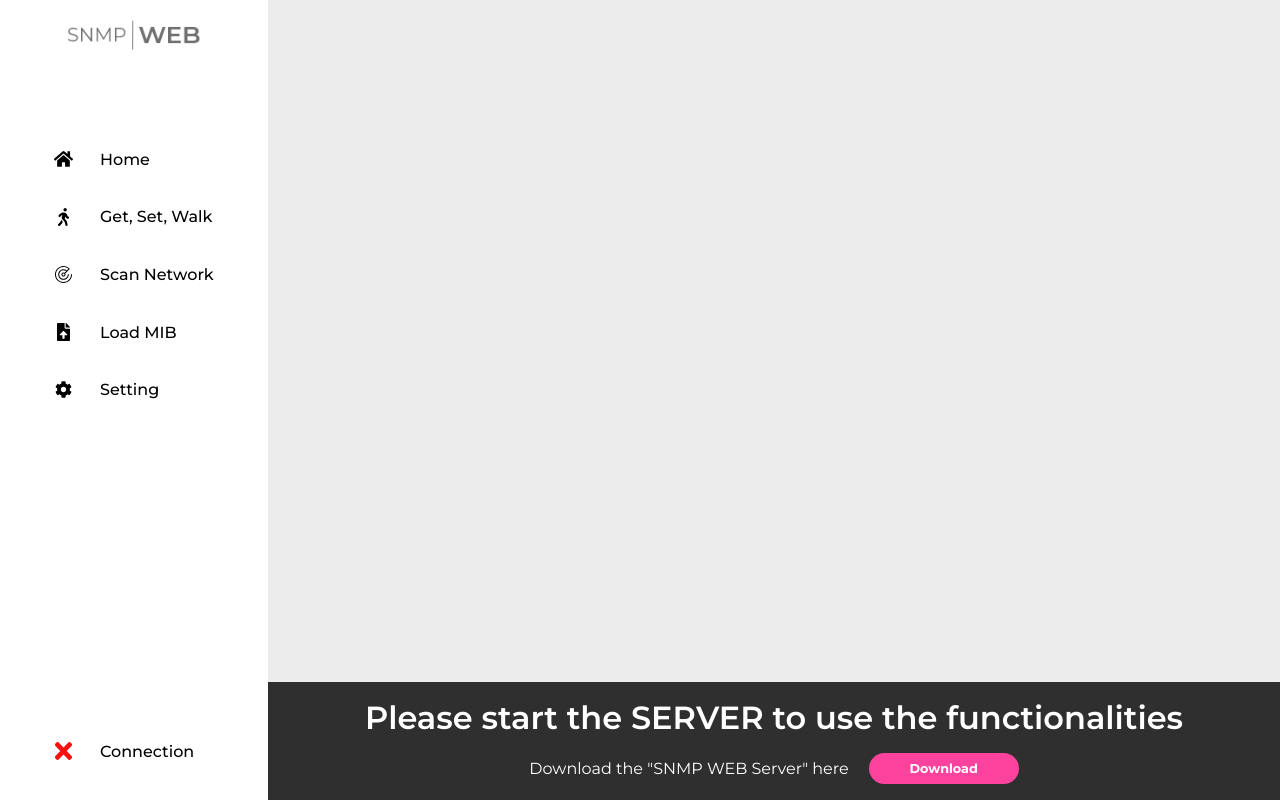
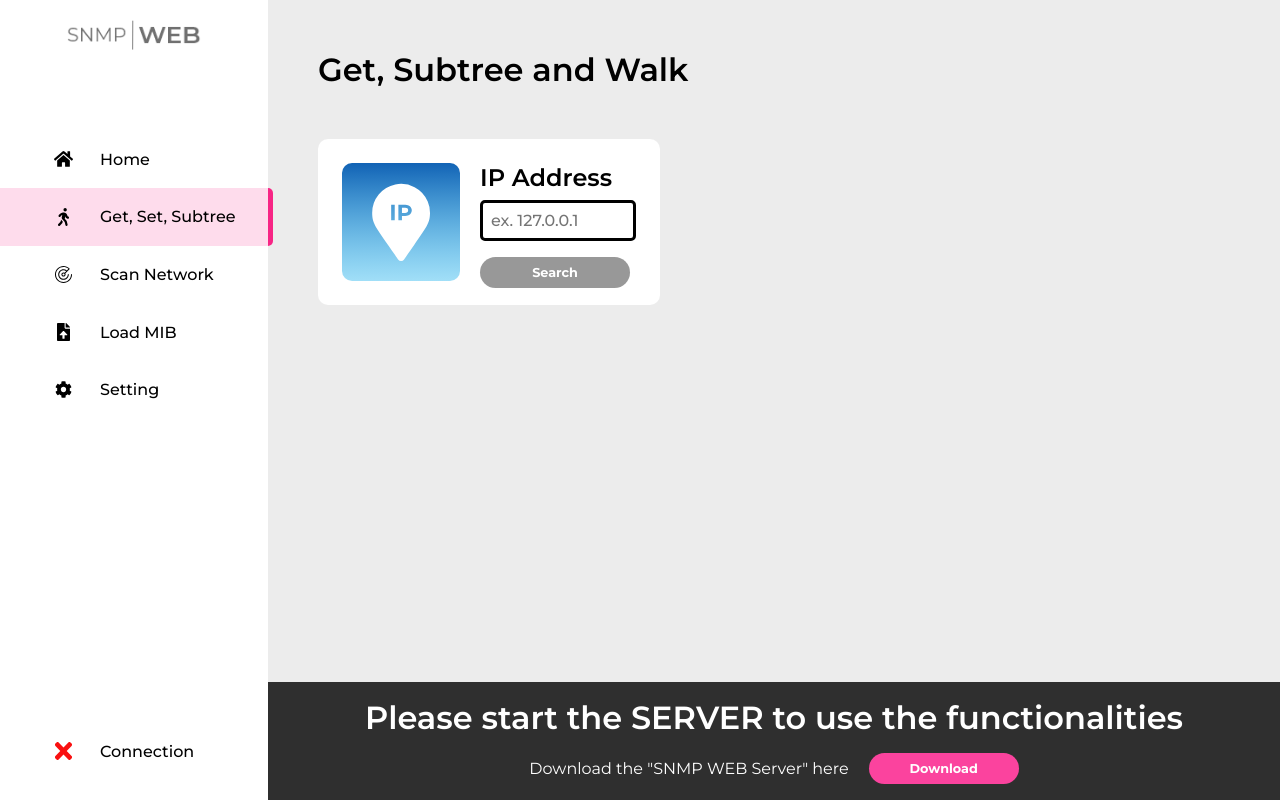
Before and after one commit to beniaminterza/SNMP-Tool-Node, a React (Create React App) app in the folder my-app/: page /getSubtreeSet in a window 1280 px wide. Built offline with nearby package versions, Linux system fonts and the light colour scheme; no server answers.

Commit message:
getWalkSet to getSubtreeSet

```diff
--- a/my-app/src/App.js
+++ b/my-app/src/App.js
@@ -1,8 +1,8 @@
 import React, { useState, useEffect } from "react";
 import SideBar from "./Compontents/Sidebar";
 import Home from "./Compontents/Home";
-import GetWalkSet from "./Compontents/GetWalkSet";
-import GetWalkSetIp from "./Compontents/GetWalkSetIp";
+import GetSubtreeSet from "./Compontents/GetSubtreeSet";
+import GetSubtreeSetIp from "./Compontents/GetSubtreeSetIp";
 import ScanNetwork from "./Compontents/ScanNetwork";
 import ErrorLeiste from "./Compontents/ErrorLeiste";
 import "./Style/Basic.css";
@@ -14,7 +14,7 @@ export default function App({ match }) {
     const [available, setAvailable] = useState(false);
 
     useEffect(() => {
-        if (url.includes("/getWalkSet/")) setUrl("/getWalkSet");
+        if (url.includes("/getSubtreeSet/")) setUrl("/getSubtreeSet");
     }, [url]);
 
     return (
@@ -32,10 +32,10 @@ export default function App({ match }) {
                 />
                 <Switch>
                     <Route path="/" exact component={Home} />
-                    <Route path="/getWalkSet" exact>
-                        <GetWalkSet setUrl={setUrl} />
+                    <Route path="/getSubtreeSet" exact>
+                        <GetSubtreeSet setUrl={setUrl} />
                     </Route>
-                    <Route path="/getWalkSet/:ip" component={GetWalkSetIp} />
+                    <Route path="/getSubtreeSet/:ip" component={GetSubtreeSetIp} />
                     <Route path="/scanNetwork">
                         <ScanNetwork
                             tableContent={tableContent}
--- a/my-app/src/Compontents/GetWalkSet.js
+++ b/my-app/src/Compontents/GetSubtreeSet.js
@@ -2,7 +2,7 @@ import React, { useState, useEffect } from "react";
 import ButtonLink from "./ButtonLink";
 import IpIcon from "../Images/ip-icon.svg";
 
-export default function GetWalkSet(props) {
+export default function GetSubtreeSet(props) {
     const [valid, setValid] = useState(false);
     const [input, setInput] = useState("");
 
@@ -12,8 +12,10 @@ export default function GetWalkSet(props) {
     }, [input]);
 
     useEffect(() => {
-        props.setUrl("/getWalkSet")
+        props.setUrl("/getSubtreeSet")
     }, []);
+
+
 
     function inputChange(e) {
         setInput(e.target.value);
@@ -32,7 +34,7 @@ export default function GetWalkSet(props) {
 
     return (
         <div className="main">
-            <h1>Get, Set and Walk {props.text}</h1>
+            <h1>Get, Subtree and Walk {props.text}</h1>
 
             <div className="exploreContent input contentContainer">
                 <img src={IpIcon} alt="IP icon" />
@@ -47,7 +49,7 @@ export default function GetWalkSet(props) {
                     <div className={valid ? "validButton" : "novalidButton"}>
                         <ButtonLink
                             title="Search"
-                            link={`/getWalkSet/${input}`}
+                            link={`/getSubtreeSet/${input}`}
                             valid={valid}
                         />
                     </div>
--- a/my-app/src/Compontents/GetWalkSetIp.js
+++ b/my-app/src/Compontents/GetSubtreeSetIp.js
@@ -10,7 +10,7 @@ import write from "../Images/write-icon.svg";
 import time from "../Images/time-icon.svg";
 import finger from "../Images/finger-icon.svg";
 
-export default function GetWalkSetIp({match }) {
+export default function GetSubtreeSetIp({match }) {
     const [valid, setValid] = useState(false);
     const [basicContainers, setBasicContainers] = useState([]);
     const [reachable, setReachable] = useState(false);
@@ -74,7 +74,7 @@ export default function GetWalkSetIp({match }) {
         <div className={valid ? `main` : `main error`}>
             <h1>
                 {valid
-                    ? `Get, Set and Walk: ${match.params.ip}`
+                    ? `Get, Subtree and Walk: ${match.params.ip}`
                     : "Error: IP Address is not valid"}
             </h1>
             {reachable ? (
--- a/my-app/src/Compontents/Home.js
+++ b/my-app/src/Compontents/Home.js
@@ -30,10 +30,10 @@ export default function Home() {
                     <ExploreContent
                         src={walk}
                         title="Get, Set and Walk"
-                        description="Do a walk or a get or a set with any IP Address and
+                        description="Do a subtree or a get or a set with any IP Address and
                         any OID "
                         index="e1"
-                        link="/getWalkSet"
+                        link="/getSubtreeSet"
                     />
                     <ExploreContent
                         src={radar}
--- a/my-app/src/Compontents/IpInput.js
+++ b/my-app/src/Compontents/IpInput.js
@@ -43,7 +43,7 @@ export default function IpInput(props) {
                 <div className={valid ? "validButton" : "novalidButton"}>
                     <ButtonLink
                         title={props.buttonTitle}
-                        link={`/getWalkSet/${input}`}
+                        link={`/getSubtreeSet/${input}`}
                         valid={valid}
                     />
                 </div>
--- a/my-app/src/Compontents/ScanNetworkTableElement.js
+++ b/my-app/src/Compontents/ScanNetworkTableElement.js
@@ -18,7 +18,7 @@ export default function ScanNetworkTableElement({ ip, network}) {
             <tr>
                 <td>
                     {reachable ? (
-                        <Link to={`/getWalkSet/${ip}`}  >
+                        <Link to={`/getSubtreeSet/${ip}`}  >
                             <p>{ip}</p>
                         </Link>
                     ) : (
@@ -27,7 +27,7 @@ export default function ScanNetworkTableElement({ ip, network}) {
                 </td>
                 <td>
                     {reachable ? (
-                        <Link to={`/getWalkSet/${ip}`}>
+                        <Link to={`/getSubtreeSet/${ip}`}>
                             <p>{network}</p>
                         </Link>
                     ) : (
@@ -36,7 +36,7 @@ export default function ScanNetworkTableElement({ ip, network}) {
                 </td>
                 <td>
                     {reachable ? (
-                        <Link to={`/getWalkSet/${ip}`}>
+                        <Link to={`/getSubtreeSet/${ip}`}>
                             <p>{`${reachable}`}</p>
                         </Link>
                     ) : (
--- a/my-app/src/Compontents/Sidebar.js
+++ b/my-app/src/Compontents/Sidebar.js
@@ -11,7 +11,7 @@ import cog from "../Images/cog-solid.svg";
 import check from "../Images/check-solid.svg";
 import wrong from "../Images/wrong-solid.svg";
 
-export default function Sidebar({ url, setUrl, available, setAvailable }) {
+export default function Sidebar({ url, setUrl, available, setAvailable, match }) {
 
     useEffect(() => {
         fetchData();
@@ -47,9 +47,9 @@ export default function Sidebar({ url, setUrl, available, setAvailable }) {
                 setUrl={setUrl}
             />
             <SidebarElem
-                link={"/getWalkSet"}
+                link={"/getSubtreeSet"}
                 img={walk}
-                title="Get, Set, Walk"
+                title="Get, Set, Subtree"
                 alt="Person"
                 url={url}
                 setUrl={setUrl}
```
Also changed, not shown: 1 other file (tests, documents, lock files or other folders).
